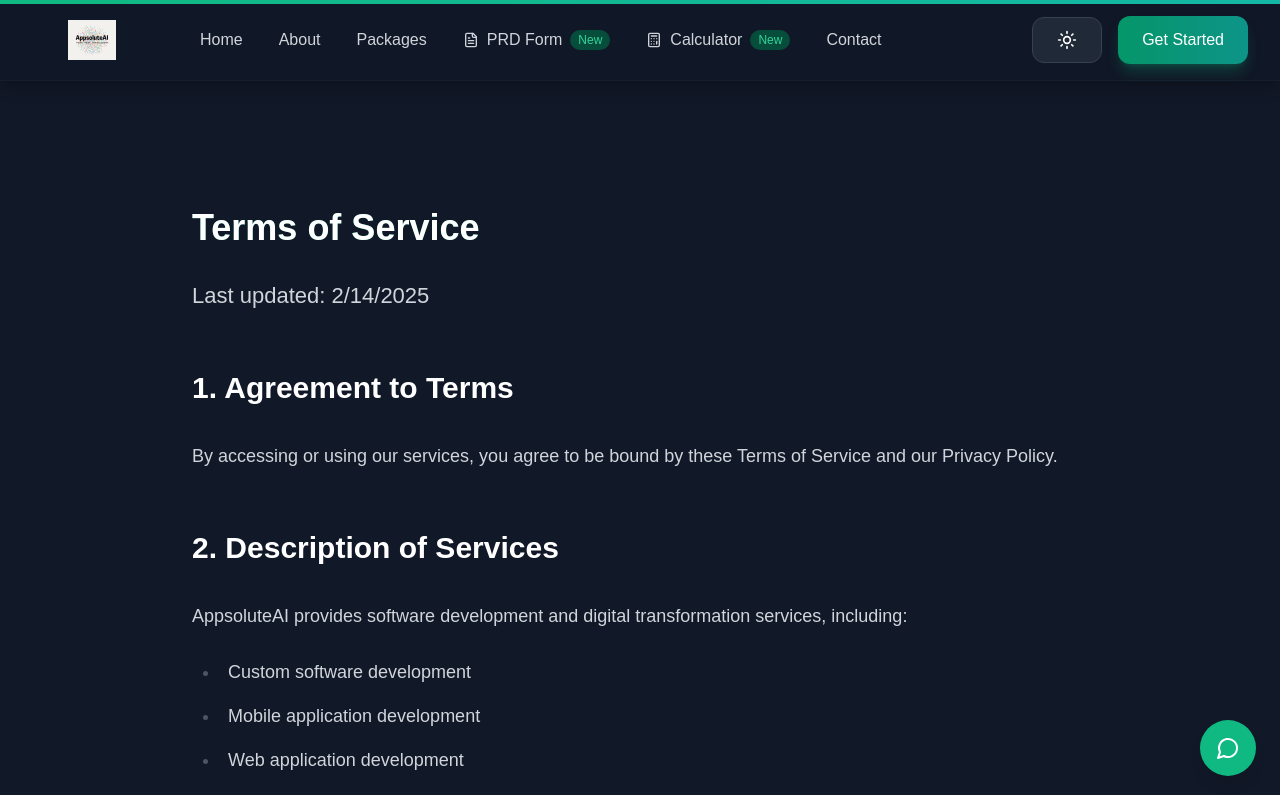
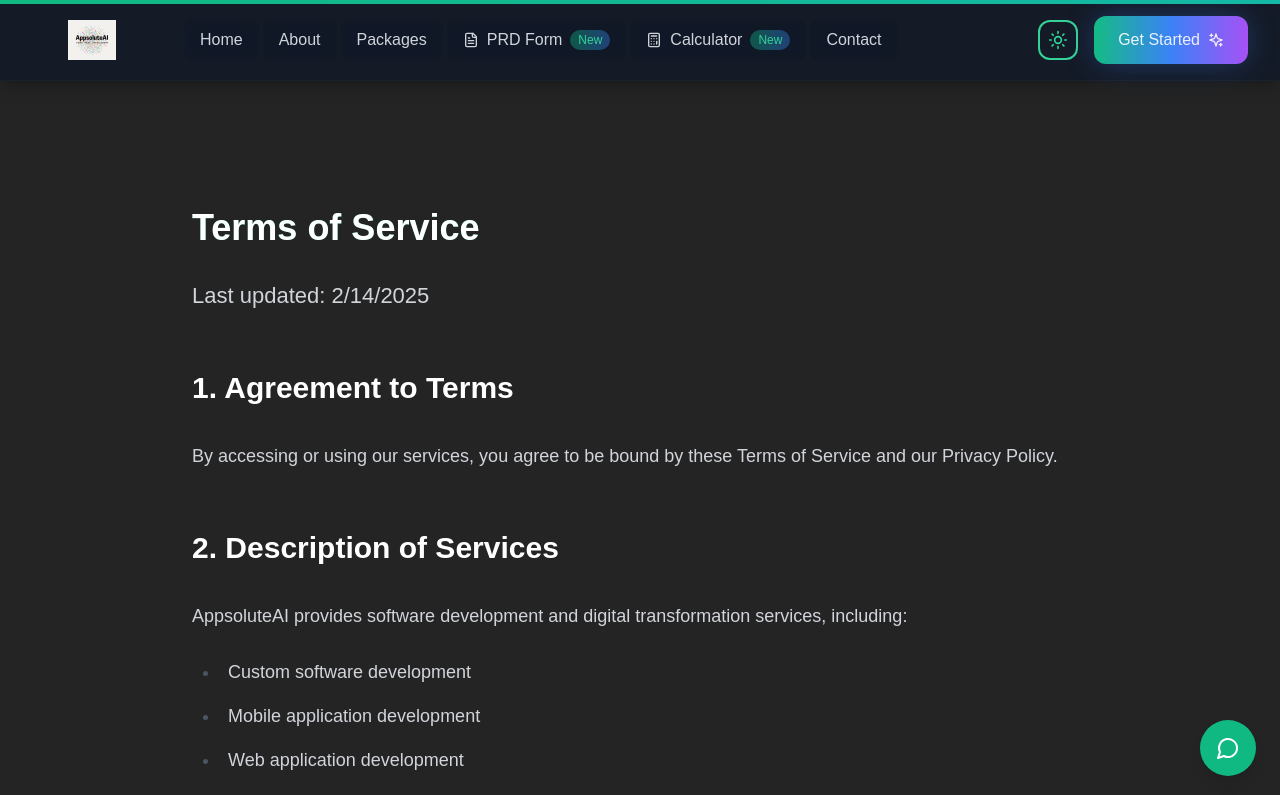
Before and after one commit to appaitech/appsoluteai-public-site, a React (Vite) app: page /terms in a window 1280 px wide. Shown: the top 795 px of the page. Built offline with nearby package versions, Linux system fonts and the light colour scheme.

Commit message:
feat/new styling button and header a footer enhanced

```diff
--- a/src/App.tsx
+++ b/src/App.tsx
@@ -335,10 +335,11 @@ export function App() {
     <ThemeProvider>
       <QueryClientProvider client={queryClient}>
         <Router>
-          <div className="min-h-screen bg-white dark:bg-gray-900 transition-colors duration-300">
+          <div className="flex flex-col min-h-screen">
+            <Header theme={theme} toggleTheme={toggleTheme} />
+            <main className="flex-grow">
               <Seo />
               <CommandMenu />
-            <Header theme={theme} toggleTheme={toggleTheme} />
               <ScrollProgress />
 
               <Routes>
@@ -553,10 +554,9 @@ export function App() {
                     </section>
 
                     {/* Contact Section */}
-                  <section id="contact" className="py-24 bg-gradient-to-br from-white to-emerald-50
-                                             dark:from-gray-900 dark:to-gray-800 relative overflow-hidden">
+                    <section id="contact" className="py-24 mb-32 relative overflow-hidden">
                       {/* Decorative background elements */}
-                    <div className="absolute inset-0 opacity-30 dark:opacity-20">
+                      <div className="absolute inset-0 opacity-50">
                         <div className="absolute top-1/4 left-1/4 w-96 h-96 bg-emerald-200 dark:bg-emerald-800/30
                                         rounded-full mix-blend-multiply dark:mix-blend-lighten blur-3xl animate-float" />
                         <div className="absolute bottom-1/4 right-1/4 w-96 h-96 bg-teal-200 dark:bg-teal-800/30
@@ -573,17 +573,17 @@ export function App() {
                           <div className="text-center mb-12">
                             <AnimatedHeading
                               variant="glitch"
-                            className="text-3xl md:text-4xl font-bold text-center text-gray-900 dark:text-white mb-4"
+                              className="text-3xl md:text-4xl font-bold text-center text-white mb-4"
                             >
                               Get In Touch
                             </AnimatedHeading>
-                          <p className="text-gray-600 dark:text-gray-300">
+                            <p className="text-gray-300">
                               Ready to transform your idea into reality? Let's start the conversation.
                             </p>
                           </div>
 
-                        <div className="bg-white/80 dark:bg-gray-800/80 backdrop-blur-lg rounded-2xl p-8
-                                        shadow-lg border border-gray-100 dark:border-gray-700">
+                          <div className="bg-gray-900/80 backdrop-blur-lg rounded-2xl p-8
+                                        shadow-lg border border-gray-700/50">
                             <form onSubmit={handleSubmit} className="space-y-6">
                               <div className="grid md:grid-cols-2 gap-6">
                                 <div className="space-y-2">
@@ -688,7 +688,7 @@ export function App() {
                 <Route path="/terms" element={<Terms />} />
                 <Route path="*" element={<Navigate to="/404" replace />} />
               </Routes>
-
+            </main>
             <Footer />
             <ChatBot />
             <Analytics />
--- a/src/components/layout/Footer.tsx
+++ b/src/components/layout/Footer.tsx
@@ -1,38 +1,77 @@
-import { Mail, Phone, MapPin, Github, Linkedin, Twitter } from 'lucide-react';
 import { Link } from 'react-router-dom';
+import { Logo } from '../ui/Logo';
+import { Button } from '../ui/Button';
+import { Github, Twitter, Linkedin, ArrowRight } from 'lucide-react';
 
 export function Footer() {
+  const currentYear = new Date().getFullYear();
+
+  const footerLinks = [
+    {
+      title: 'Product',
+      links: [
+        { name: 'Features', href: '/features' },
+        { name: 'PRD', href: '/prd' },
+        { name: 'Pricing', href: '/pricing' },
+        { name: 'Blog', href: '/blog' },
+      ],
+    },
+    {
+      title: 'Company',
+      links: [
+        { name: 'About', href: '/about' },
+        { name: 'Contact', href: '/contact' },
+        { name: 'Privacy', href: '/privacy' },
+        { name: 'Terms', href: '/terms' },
+      ],
+    },
+  ];
+
+  const socialLinks = [
+    { name: 'GitHub', href: 'https://github.com/appsoluteai', icon: Github },
+    { name: 'Twitter', href: 'https://twitter.com/appsoluteai', icon: Twitter },
+    { name: 'LinkedIn', href: 'https://linkedin.com/company/appsoluteai', icon: Linkedin },
+  ];
+
   return (
-    <footer className="bg-gray-50 dark:bg-gray-900/50 border-t border-gray-200/20 dark:border-gray-800/20">
-      <div className="container mx-auto px-6 py-12">
-        <div className="grid grid-cols-1 gap-8 sm:grid-cols-2 lg:grid-cols-4">
-          {/* Company Info */}
-          <div className="space-y-4 sm:col-span-2 lg:col-span-1">
-            <h3 className="text-2xl font-bold gradient-pro-text">
-              AppsoluteAI
-            </h3>
-            <p className="text-gray-600 dark:text-gray-400 max-w-xs">
-              Transforming your digital dreams into reality, one innovative solution at a time.
+    <footer className="relative z-10 mt-32 border-t border-gray-800 bg-gray-900/80 backdrop-blur-sm">
+      <div className="container py-16">
+        <div className="grid grid-cols-1 md:grid-cols-4 gap-12">
+          <div className="col-span-1 md:col-span-2 space-y-8">
+            <Link to="/" className="hover:opacity-90 transition-opacity inline-block">
+              <Logo width={120} height={40} />
+            </Link>
+            <p className="text-gray-300 max-w-md text-base leading-relaxed">
+              Transform your product ideas into comprehensive PRDs with AI assistance.
+              Get started today and streamline your product development process.
             </p>
+            <div className="flex items-center space-x-4">
+              {socialLinks.map((item) => (
+                <a
+                  key={item.name}
+                  href={item.href}
+                  target="_blank"
+                  rel="noopener noreferrer"
+                  className="p-2.5 hover:scale-110 transition-transform rounded-xl border border-gray-700 text-gray-300 hover:bg-gray-800 inline-flex items-center justify-center"
+                  aria-label={item.name}
+                >
+                  <item.icon className="w-5 h-5" />
+                </a>
+              ))}
+            </div>
           </div>
 
-          {/* Quick Links */}
-          <div className="space-y-4">
-            <h4 className="text-lg font-semibold text-gray-900 dark:text-white mb-4">
-              Quick Links
-            </h4>
-            <ul className="space-y-3">
-              {[
-                { name: 'Home', href: '/' },
-                { name: 'About', href: '/about' },
-                { name: 'Packages', href: '/packages' },
-                { name: 'PRD Form', href: '/prd' },
-              ].map((link) => (
+          {footerLinks.map((group) => (
+            <div key={group.title} className="space-y-6">
+              <h3 className="font-semibold text-lg text-white">
+                {group.title}
+              </h3>
+              <ul className="space-y-4">
+                {group.links.map((link) => (
                   <li key={link.name}>
                     <Link
                       to={link.href}
-                    className="text-gray-600 hover:text-emerald-600 dark:text-gray-400
-                             dark:hover:text-emerald-400 transition-colors"
+                      className="text-gray-300 hover:text-emerald-400 transition-colors hover:translate-x-1 inline-block transition-transform"
                     >
                       {link.name}
                     </Link>
@@ -40,109 +79,23 @@ export function Footer() {
                 ))}
               </ul>
             </div>
-
-          {/* Contact Info */}
-          <div className="space-y-4">
-            <h4 className="text-lg font-semibold text-gray-900 dark:text-white mb-4">
-              Contact Us
-            </h4>
-            <ul className="space-y-3">
-              <li>
-                <a
-                  href="mailto:contact@appsoluteai.com"
-                  className="flex items-center space-x-2 text-gray-600 hover:text-emerald-600
-                           dark:text-gray-400 dark:hover:text-emerald-400 transition-colors"
-                >
-                  <Mail className="w-4 h-4" />
-                  <span>contact@appsoluteai.com</span>
-                </a>
-              </li>
-              <li>
-                <a
-                  href="tel:+27123456789"
-                  className="flex items-center space-x-2 text-gray-600 hover:text-emerald-600
-                           dark:text-gray-400 dark:hover:text-emerald-400 transition-colors"
-                >
-                  <Phone className="w-4 h-4" />
-                  <span>+27 12 345 6789</span>
-                </a>
-              </li>
-              <li>
-                <div className="flex items-center space-x-2 text-gray-600 dark:text-gray-400">
-                  <MapPin className="w-4 h-4" />
-                  <span>Cape Town, South Africa</span>
-                </div>
-              </li>
-            </ul>
+          ))}
         </div>
 
-          {/* Social Links */}
-          <div className="space-y-4">
-            <h4 className="text-lg font-semibold text-gray-900 dark:text-white mb-4">
-              Follow Us
-            </h4>
-            <div className="flex space-x-4">
-              <a
-                href="https://github.com/yourusername"
-                target="_blank"
-                rel="noopener noreferrer"
-                className="p-2 rounded-full bg-gray-100 dark:bg-gray-800
-                         text-gray-600 hover:text-emerald-600
-                         dark:text-gray-400 dark:hover:text-emerald-400
-                         transition-colors"
+        <div className="mt-16 pt-8 border-t border-gray-800">
+          <div className="flex flex-col md:flex-row justify-between items-center space-y-6 md:space-y-0">
+            <p className="text-gray-400 text-sm">
+              © {currentYear} AppsoluteAI. All rights reserved.
+            </p>
+            <Button
+              to="/prd"
+              variant="primary"
+              size="sm"
+              className="shadow-lg hover:shadow-emerald-500/20 transition-shadow"
+              rightIcon={<ArrowRight className="w-4 h-4" />}
             >
-                <Github className="w-5 h-5" />
-              </a>
-              <a
-                href="https://linkedin.com/in/yourusername"
-                target="_blank"
-                rel="noopener noreferrer"
-                className="p-2 rounded-full bg-gray-100 dark:bg-gray-800
-                         text-gray-600 hover:text-emerald-600
-                         dark:text-gray-400 dark:hover:text-emerald-400
-                         transition-colors"
-              >
-                <Linkedin className="w-5 h-5" />
-              </a>
-              <a
-                href="https://twitter.com/yourusername"
-                target="_blank"
-                rel="noopener noreferrer"
-                className="p-2 rounded-full bg-gray-100 dark:bg-gray-800
-                         text-gray-600 hover:text-emerald-600
-                         dark:text-gray-400 dark:hover:text-emerald-400
-                         transition-colors"
-              >
-                <Twitter className="w-5 h-5" />
-              </a>
-            </div>
-          </div>
-        </div>
-
-        {/* Bottom Bar */}
-        <div className="mt-12 pt-8 border-t border-gray-200/20 dark:border-gray-800/20">
-          <div className="flex flex-col space-y-4 sm:space-y-0 sm:flex-row sm:justify-between sm:items-center">
-            <p className="text-gray-600 dark:text-gray-400 text-sm">
-              © {new Date().getFullYear()} AppsoluteAI. All rights reserved.
-            </p>
-            <div className="flex space-x-6 mt-4 sm:mt-0">
-              <Link
-                to="/privacy"
-                className="text-sm text-gray-600 hover:text-emerald-600
-                         dark:text-gray-400 dark:hover:text-emerald-400
-                         transition-colors"
-              >
-                Privacy Policy
-              </Link>
-              <Link
-                to="/terms"
-                className="text-sm text-gray-600 hover:text-emerald-600
-                         dark:text-gray-400 dark:hover:text-emerald-400
-                         transition-colors"
-              >
-                Terms of Service
-              </Link>
-            </div>
+              Get Started
+            </Button>
           </div>
         </div>
       </div>
--- a/src/components/layout/Header.tsx
+++ b/src/components/layout/Header.tsx
@@ -4,6 +4,7 @@ import { useState, useEffect } from 'react';
 import { cn } from '@/lib/utils';
 import { Link, useLocation } from 'react-router-dom';
 import { Logo } from '../ui/Logo';
+import { Button } from '../ui/Button';
 
 interface HeaderProps {
   theme: string;
@@ -79,17 +80,18 @@ export function Header({ theme, toggleTheme }: HeaderProps) {
                 <Link
                   key={item.name}
                   to={item.href}
-                  className={`px-4 py-2 rounded-lg transition-all duration-200
+                  className={`px-4 py-2 rounded-lg transition-all duration-300
                             text-gray-600 hover:text-emerald-600
                             dark:text-gray-300 dark:hover:text-emerald-400
-                            ${location.pathname === item.href ? 'bg-emerald-50 text-emerald-600 dark:bg-emerald-900/30 dark:text-emerald-400' : ''}
-                            hover:bg-emerald-50 dark:hover:bg-emerald-900/30`}
+                            ${location.pathname === item.href ? 'bg-emerald-50/50 text-emerald-600 dark:bg-emerald-900/30 dark:text-emerald-400' : ''}
+                            hover:bg-emerald-50/50 dark:hover:bg-emerald-900/30
+                            backdrop-blur-sm`}
                 >
                   <span className="flex items-center space-x-2">
                     {item.icon && <item.icon className="w-4 h-4" />}
                     <span>{item.name}</span>
                     {item.isNew && (
-                      <span className="ml-2 px-2 py-0.5 text-xs rounded-full bg-emerald-100 dark:bg-emerald-900 text-emerald-600 dark:text-emerald-400">
+                      <span className="ml-2 px-2 py-0.5 text-xs rounded-full bg-gradient-to-r from-emerald-500/20 to-blue-500/20 dark:from-emerald-500/40 dark:to-blue-500/40 text-emerald-600 dark:text-emerald-400 backdrop-blur-sm">
                         New
                       </span>
                     )}
@@ -100,17 +102,22 @@ export function Header({ theme, toggleTheme }: HeaderProps) {
           </div>
 
           <div className="flex items-center space-x-4">
-            <button
+            <Button
+              variant="outline"
+              size="sm"
               onClick={toggleTheme}
-              className="btn-pro-secondary p-2"
-              aria-label="Toggle theme"
+              className="!p-2"
+              leftIcon={theme === 'dark' ? <Sun className="w-5 h-5" /> : <Moon className="w-5 h-5" />}
+            />
+
+            <Button
+              to="/prd"
+              variant="primary"
+              size="md"
+              rightIcon={<Sparkles className="w-4 h-4" />}
             >
-              {theme === 'dark' ? <Sun className="w-5 h-5" /> : <Moon className="w-5 h-5" />}
-            </button>
-
-            <Link to="/prd" className="btn-pro-primary">
               Get Started
-            </Link>
+            </Button>
           </div>
         </nav>
       </div>
--- a/src/components/ui/Button.tsx
+++ b/src/components/ui/Button.tsx
@@ -1,62 +1,97 @@
 import { motion } from 'framer-motion';
-import { useState } from 'react';
+import { Link } from 'react-router-dom';
+import { cn } from '@/lib/utils';
 
 interface ButtonProps extends React.ButtonHTMLAttributes<HTMLButtonElement> {
   variant?: 'primary' | 'secondary' | 'outline';
   size?: 'sm' | 'md' | 'lg';
-  children: React.ReactNode;
+  to?: string;
+  isLoading?: boolean;
+  leftIcon?: React.ReactNode;
+  rightIcon?: React.ReactNode;
 }
 
-export function Button({
+export const Button = ({
+  children,
+  className,
   variant = 'primary',
   size = 'md',
-  children,
-  className = '',
+  to,
+  isLoading,
+  leftIcon,
+  rightIcon,
   ...props
-}: ButtonProps) {
-  const [isHovered, setIsHovered] = useState(false);
+}: ButtonProps) => {
+  const baseStyles = "relative inline-flex items-center justify-center font-medium rounded-xl transition-all duration-300 disabled:opacity-50 disabled:cursor-not-allowed";
 
-  const sizeClasses = {
-    sm: 'px-4 py-2 text-sm',
-    md: 'px-6 py-3 text-base',
-    lg: 'px-8 py-4 text-lg',
+  const variants = {
+    primary: "bg-gradient-to-r from-emerald-500 via-blue-500 to-purple-500 hover:from-emerald-600 hover:via-blue-600 hover:to-purple-600 text-white shadow-[0_0_30px_rgba(59,130,246,0.3)]",
+    secondary: "bg-gradient-to-r from-gray-800 to-gray-900 hover:from-gray-700 hover:to-gray-800 text-white dark:from-gray-700 dark:to-gray-800 dark:hover:from-gray-600 dark:hover:to-gray-700",
+    outline: "border-2 border-emerald-500 dark:border-emerald-400 text-emerald-500 dark:text-emerald-400 hover:bg-emerald-500/10 dark:hover:bg-emerald-400/10"
   };
 
-  const variantClasses = {
-    primary: 'btn-base',
-    secondary: 'btn-base bg-gradient-to-r from-gray-500 to-gray-600',
-    outline: 'btn-base bg-transparent border-2 border-emerald-500 text-emerald-500 hover:text-white hover:bg-emerald-500',
+  const sizes = {
+    sm: "px-4 py-2 text-sm",
+    md: "px-6 py-3 text-base",
+    lg: "px-8 py-4 text-lg"
   };
 
+  const buttonContent = (
+    <>
+      {isLoading && (
+        <motion.div
+          className="absolute inset-0 bg-white/20"
+          initial={{ scale: 0, opacity: 0 }}
+          animate={{ scale: [0, 1.5, 1], opacity: [0, 0.2, 0] }}
+          transition={{ duration: 1, repeat: Infinity }}
+        />
+      )}
+      <span className="relative flex items-center gap-2">
+        {leftIcon && <span className="inline-flex">{leftIcon}</span>}
+        {children}
+        {rightIcon && <span className="inline-flex">{rightIcon}</span>}
+      </span>
+      <motion.div
+        className="absolute inset-0 rounded-xl"
+        style={{
+          background: variant === 'primary'
+            ? 'linear-gradient(to right, rgba(52,211,153,0.2), rgba(59,130,246,0.2), rgba(147,51,234,0.2))'
+            : 'transparent'
+        }}
+        animate={{
+          opacity: [0.5, 0.8, 0.5]
+        }}
+        transition={{
+          duration: 2,
+          repeat: Infinity,
+          ease: "easeInOut"
+        }}
+      />
+    </>
+  );
+
+  const combinedClassName = cn(
+    baseStyles,
+    variants[variant],
+    sizes[size],
+    className
+  );
+
+  if (to) {
+    return (
+      <Link to={to} className={combinedClassName}>
+        {buttonContent}
+      </Link>
+    );
+  }
+
   return (
-    <motion.button
-      className={`
-        ${variantClasses[variant]}
-        ${sizeClasses[size]}
-        ${className}
-      `}
-      onMouseEnter={() => setIsHovered(true)}
-      onMouseLeave={() => setIsHovered(false)}
-      whileHover={{
-        scale: 1.02,
-        transition: { duration: 0.2 }
-      }}
-      whileTap={{
-        scale: 0.98,
-        transition: { duration: 0.1 }
-      }}
+    <button
+      className={combinedClassName}
+      disabled={isLoading}
       {...props}
     >
-      <span className="relative z-10">{children}</span>
-      {isHovered && (
-        <motion.div
-          className="absolute inset-0 -z-10 bg-emerald-500 opacity-30"
-          initial={{ scale: 0, opacity: 0 }}
-          animate={{ scale: 1.5, opacity: 0.3 }}
-          exit={{ scale: 2, opacity: 0 }}
-          transition={{ duration: 0.5 }}
-        />
-      )}
-    </motion.button>
+      {buttonContent}
+    </button>
   );
-}
+};
```
Lines whose indentation alone changed are shown as unchanged.
